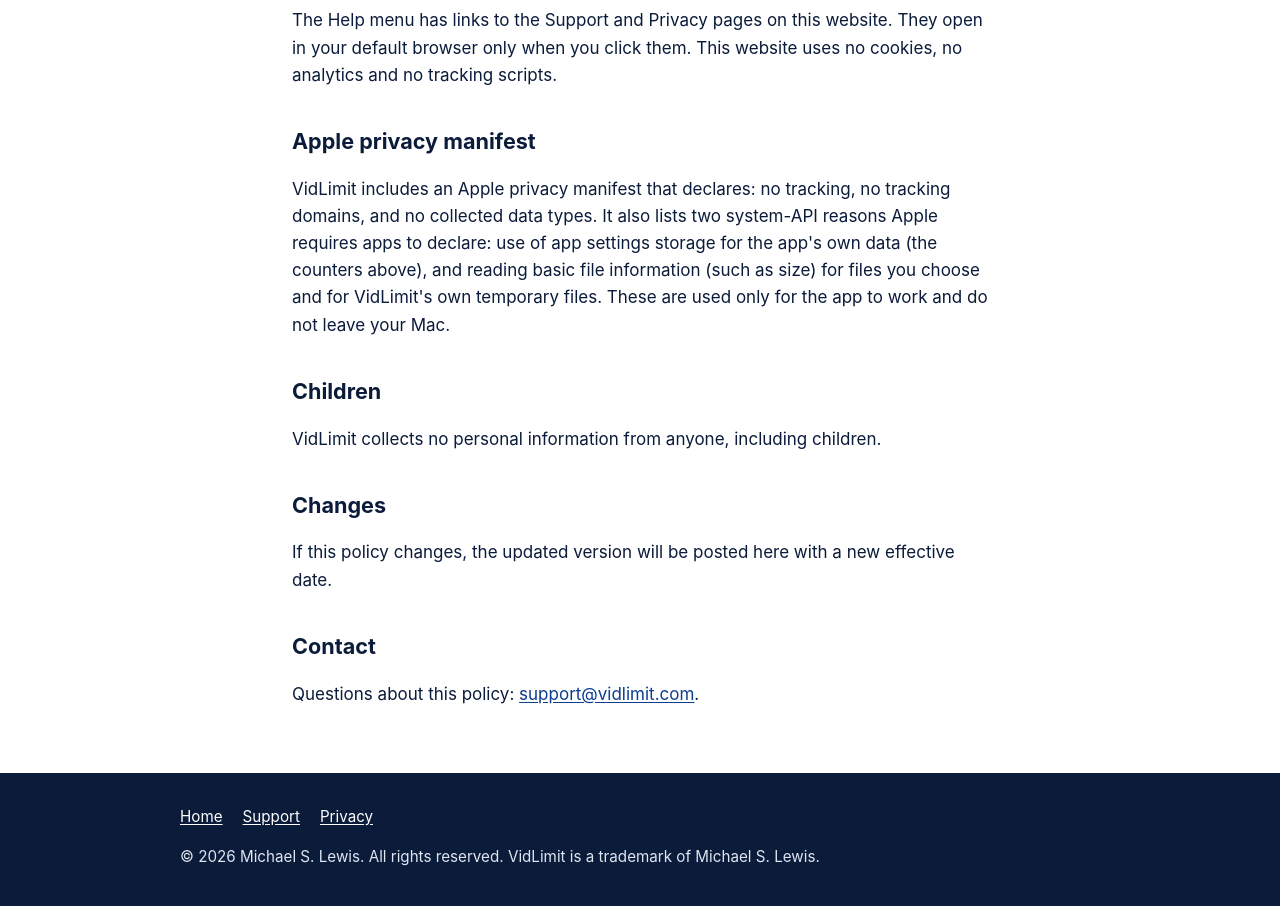
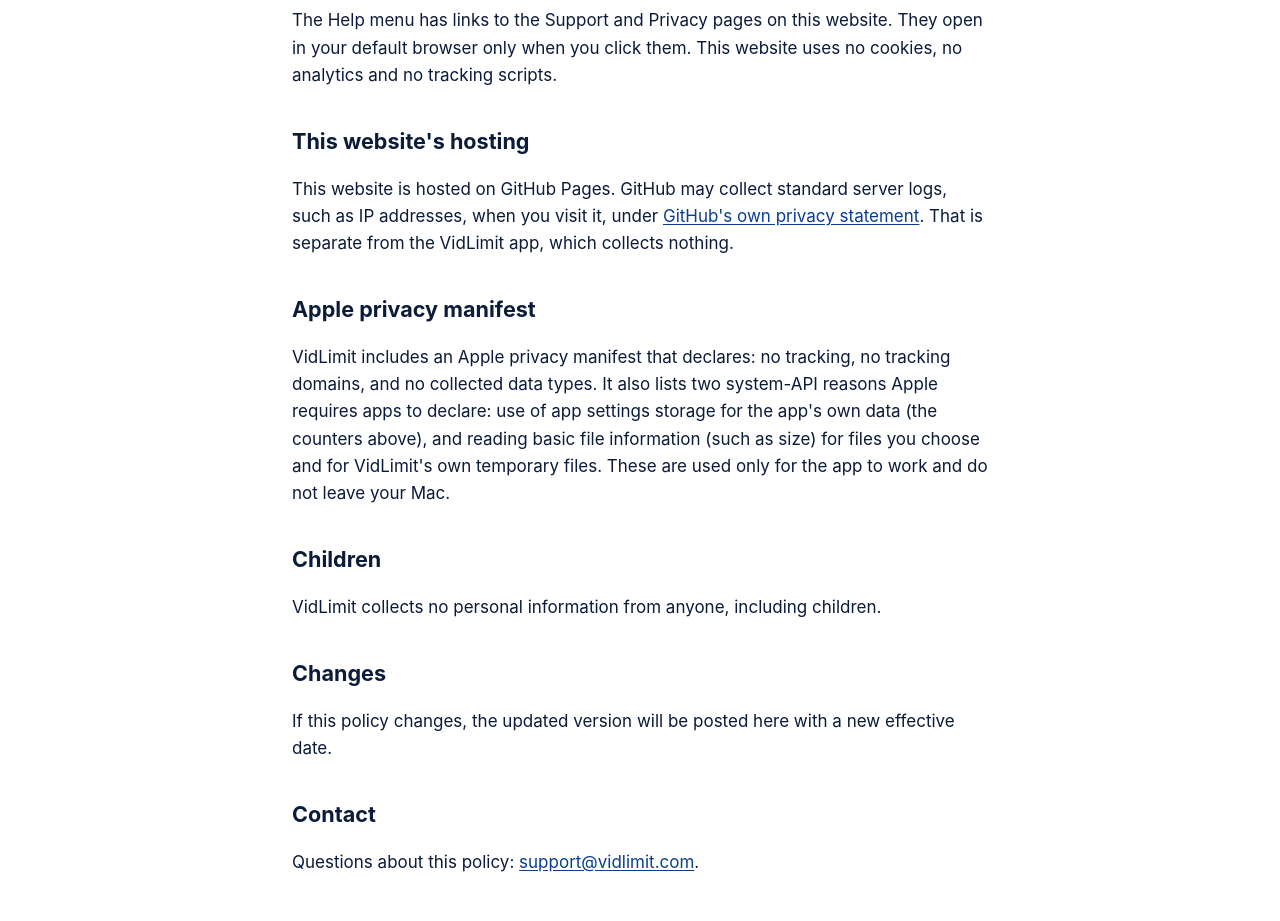
Before and after one commit to michaelslewis/vidlimit-site, a plain HTML site: page privacy/index.html in a window 1280 px wide. Shown: the part 1160-2081 px from the top of the page. Drawn offline with Linux system fonts and the light colour scheme.

Commit message:
Privacy: disclose GitHub Pages hosting

```diff
--- a/privacy/index.html
+++ b/privacy/index.html
@@ -47,7 +47,8 @@
 <p>The one-time unlock is sold through the Mac App Store. Apple handles payment, price display, purchase and restore, and the purchase records, under <a href="https://www.apple.com/legal/privacy/">Apple's privacy policy</a>. We don't receive your payment details or your Apple ID. Buying or restoring needs an internet connection and is done by macOS, not by VidLimit.</p>
 <h2>Links to this website</h2>
 <p>The Help menu has links to the Support and Privacy pages on this website. They open in your default browser only when you click them. This website uses no cookies, no analytics and no tracking scripts.</p>
-<!-- TODO: confirm with Michael what the web host logs (IP addresses in server logs, etc.) once hosting is chosen, and add a sentence if needed. -->
+<h2>This website's hosting</h2>
+<p>This website is hosted on GitHub Pages. GitHub may collect standard server logs, such as IP addresses, when you visit it, under <a href="https://docs.github.com/en/site-policy/privacy-policies/github-general-privacy-statement">GitHub's own privacy statement</a>. That is separate from the VidLimit app, which collects nothing.</p>
 <h2>Apple privacy manifest</h2>
 <p>VidLimit includes an Apple privacy manifest that declares: no tracking, no tracking domains, and no collected data types. It also lists two system-API reasons Apple requires apps to declare: use of app settings storage for the app's own data (the counters above), and reading basic file information (such as size) for files you choose and for VidLimit's own temporary files. These are used only for the app to work and do not leave your Mac.</p>
 <h2>Children</h2>
```
